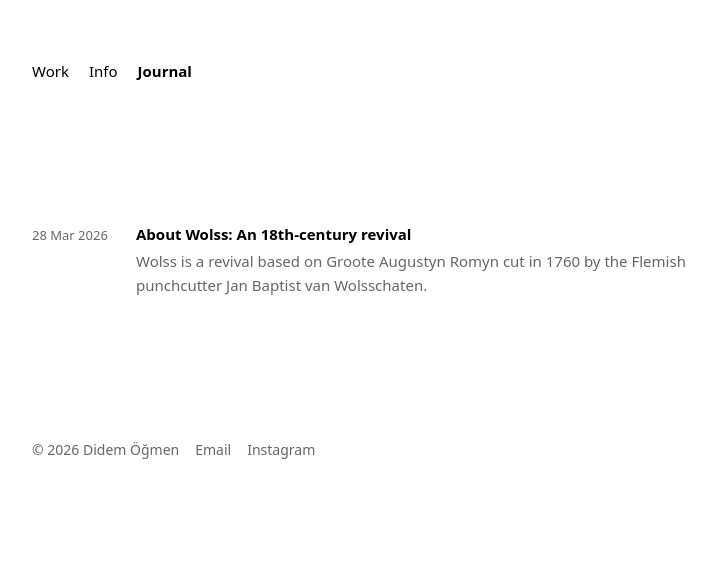
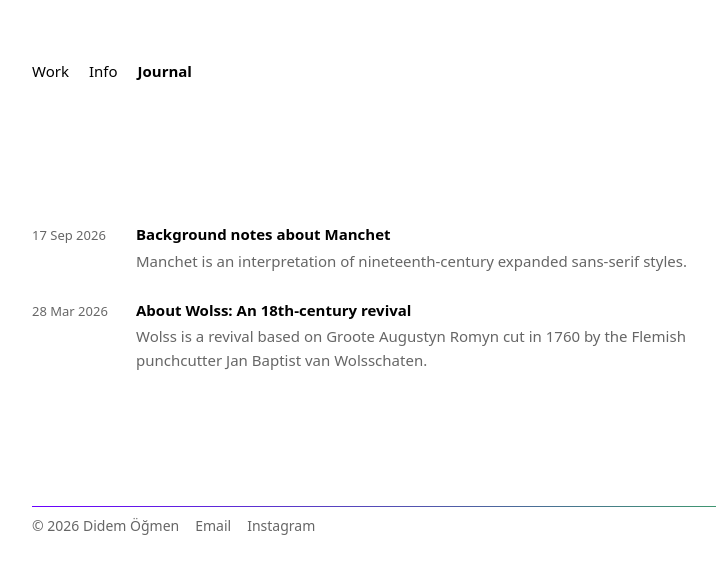
Before and after one commit to do-tf/journal, a Jekyll site: the page built from index.html, in a window 1280 px wide. Shown: the top 574 px of the page, without its empty margins (28-744 px from the left). Built offline with Jekyll 4.4.1, drawn with Linux system fonts in a browser that asks for light colours.

Commit message:
Publish Manchet background notes

```diff
--- /dev/null
+++ b/_posts/2026-09-17-background-notes-about-manchet.md
@@ -0,0 +1,91 @@
+---
+layout: post
+title: "Background notes about Manchet"
+excerpt: Manchet is an interpretation of nineteenth-century expanded sans-serif styles.
+---
+
+Manchet is an interpretation of nineteenth-century expanded sans-serif styles. The project began with a type found in the 1881 edition of an annual commercial directory published in Istanbul during the late Ottoman era. Historical examples of Gothic Expanded No. 2 and earlier Gothic Extended wood type informed its proportions and details. Manchet is not a direct digitisation of these examples, but an interpretation of their characteristic forms and details for use today.
+
+<img src="/assets/images/x-manchet-v01-1.png" alt="Manchet V0.1 specimen">
+
+## L'indicateur Ottoman, 1881
+
+Manchet began with a type I found in the 1881 edition of <em>L'Indicateur Ottoman</em> (later known as <em>Indicateur Oriental</em> and <em>Annuaire Oriental</em>), an annual commercial directory published in Istanbul during the late Ottoman era. An expanded, heavy sans-serif was used for the main headlines of advertisements throughout the publication, with its monumental proportions softened by humanist details in the letterforms, such as the tails of the t and a, and the leg of the R.
+
+Published by Cervati Frères & D. Fatzea, the 1881 directory was printed in multiple scripts, including Latin, Armenian, Greek and Arabic, reflecting the multilingual nature of commercial life in late Ottoman Istanbul. Since advertisements for European type foundries, such as Warnery Frères and Deberny & Cie, appear throughout the directory’s various issues, I started looking toward European sources when trying to identify the type.
+
+<div class="image-grid">
+    <img src="{{ "/assets/images/x-indicateurottoman1881-1.jpg" | relative_url }}" alt="Advertisement using expanded sans-serif headline lettering">
+    <img src="{{ "/assets/images/x-indicateurottoman1881-2.jpg" | relative_url }}" alt="Advertisement using expanded sans-serif headline lettering">
+    <img src="{{ "/assets/images/x-indicateurottoman1881-3.jpg" | relative_url }}" alt="Advertisement using expanded sans-serif headline lettering">
+    <img src="{{ "/assets/images/x-indicateurottoman1881-4.jpg" | relative_url }}" alt="Advertisement using expanded sans-serif headline lettering">
+<figcaption><em>L’Indicateur Ottoman</em>, 1881. Advertisements using the expanded sans-serif.</figcaption>
+</div>
+
+<div class="image-row">
+  <figure>
+    <img src="{{ "/assets/images/x-indicateurottoman-wf.jpg" | relative_url }}" alt="Warnery Frères type foundry advertisement">
+    <figcaption><em>L’Indicateur Ottoman</em>, 1885. Warnery Frères type foundry advertisement.</figcaption>
+  </figure>
+  <figure>
+    <img src="{{ "/assets/images/x-indicateurottoman-multiscript.jpg" | relative_url }}" alt="Multiscript page showing Latin, Arabic, Greek and Armenian">
+    <figcaption><em>L’Indicateur Ottoman</em>, 1881. Multiscript page showing Latin, Armenian, Greek and Arabic.</figcaption>
+  </figure>
+</div>
+
+## Gothic Expanded, No. 2
+
+While looking through historical type specimens, I found a match for the type used in <em>L'Indicateur Ottoman</em> in Dan Reynolds's online <em>Database of sans serifs sold in 19th-century Germany</em>. The design is listed as “Gothic Expanded, No. 2”, with James Conner’s Sons in the US identified as the publishing foundry. The earliest example I have been able to locate digitally is in an 1891 type specimen from James Conner’s Sons, where “Gothic Expanded, No. 2” appears in 18 and 22 point sizes. The oldest German-language showing in Reynolds’s database is an 1867 Schelter & Giesecke specimen, where the design appears under the name “Blockschrift 358”. It also appears under the same name in the foundry's 1886 and 1900 type specimens. The Conner and Schelter examples are remarkably close in their letterforms, including several of the distinctive details that can also be seen in the type used in <em>L’Indicateur Ottoman</em>.
+
+<figure>
+	<img src="{{ "/assets/images/x-jamesconnerssons1891.jpg" | relative_url }}" alt="James Conner’s Sons 1891 specimen detail">
+    <figcaption>James Conner’s Sons, <a href="https://www.loc.gov/item/09031566/"><em>Compact Specimens of James Conner's Sons</em></a>, 1891.</figcaption>
+</figure>
+
+<figure>
+    <img src="{{ "/assets/images/x-scheltergiesecke1867.jpg" | relative_url }}" alt="Detail from Archiv für Buchdruckerkunst und verwandte Geschäftszweige, 1867">
+	<figcaption>A. Waldow, <a href="https://hdl.handle.net/2027/umn.31951000740726u"><em>Archiv für Buchdruckerkunst und verwandte Geschäftszweige</em></a>, 1867, p. 107.</figcaption>
+</figure>
+
+<figure>
+    <img src="{{ "/assets/images/x-scheltergiesecke1886.jpg" | relative_url }}" alt="Schelter & Giesecke 1886 specimen detail">
+	<figcaption>J. G. Schelter &amp; Giesecke, <a href="https://books.google.com.tr/books?id=GvQ4AQAAMAAJ&printsec=frontcover#v=onepage&q&f=false"><em>Muster-Sammlung von J. G. Schelter &amp; Giesecke</em></a>, 1886.</figcaption>
+</figure>
+
+<figure>
+    <img src="{{ "/assets/images/x-scheltergiesecke1900.jpg" | relative_url }}" alt="Schelter & Giesecke 1900 specimen detail">
+	<figcaption>J. G. Schelter und Giesecke, <a href="https://bibliotheques-specialisees.paris.fr/ark:/73873/pf0000171083.locale=en"><em>Proben von J. G. Schelter und Giesecke : gegrünede im Jahr 1819. Erster Band</em></a>, ca. 1900.</figcaption>
+</figure>
+
+
+## Gothic Extended
+
+Looking further back, I came across a similar expanded sans-serif in American wood type. According to Rob Roy Kelly, Darius Wells and E. R. Webb first showed their “Gothic Extended” in <em>Specimen of Plain and Ornamental Wood Type, Cut by Machinery</em> in 1840, and the design most likely originated as wood type. A later Hamilton specimen shows another cut of Gothic Extended. Several of the letterforms in the Gothic Extended style share distinctive design features with the Gothic Expanded No. 2 examples, while the overall proportions are similarly expansive.
+
+<figure>
+    <img src="{{ "/assets/images/x-wellswebb1849.jpg" | relative_url }}" alt="Wells &amp; Webb 1849 specimen detail">
+	<figcaption>Wells &amp; Webb, <a href="https://digitalcollections.rit.edu/luna/servlet/s/13iivz"><em>Specimens of wood type, "cut by machinery" by Wells &amp; Webb, and for sale at their printers' warehouse</em></a>, 1849.</figcaption>
+</figure>
+
+<figure>
+    <img src="{{ "/assets/images/x-hamilton1899.jpg" | relative_url }}" alt="Hamilton 1899 specimen detail">
+	<figcaption>Hamilton Manufacturing Co., <a href="https://hdl.handle.net/2027/mdp.39015019775728"><em>Hamilton's wood type</em></a>, 1899.</figcaption>
+</figure>
+
+## Manchet
+
+Manchet is not a direct digitisation of these historical examples, but an interpretation of their characteristic forms and details for use today. The proportions and weight have been slightly adjusted, while the stroke contrast of the lowercase has in particular been modified to help improve readability in longer settings. Elements from both Gothic Extended and Gothic Expanded No. 2 have informed the design, with details such as the diagonal terminals seen in some Gothic Extended examples influencing the terminal treatment in Manchet rather than the horizontally cut terminals of Gothic Expanded No. 2. The specimens I worked from did not provide a complete set of characters, so some have been derived while others have been deliberately reinterpreted; for example, Manchet uses a single-storey g rather than the double-storey form seen in the references.
+
+Version 0.1 includes uppercase and lowercase A–Z, numerals and basic punctuation. Future releases will expand the character set and language coverage. A trial font is available upon request.
+
+<img src="/assets/images/x-manchet-v01-2.png" alt="Manchet V0.1 specimen 72 pt">
+<img src="/assets/images/x-manchet-v01-3.png" alt="Manchet V0.1 specimen 72 pt">
+<img src="/assets/images/x-manchet-v01-4.png" alt="Manchet V0.1 specimen 36 pt">
+
+<hr>
+
+<p class="note"><strong>References</strong></p>
+<p class="note"><em>L'Indicateur Ottoman. Annuaire almanach du commerce de l'industrie, de l'administration et de la magistrature</em> (1881). Cervati Frères &amp; D. Fatzea. <a href="https://archives.saltresearch.org/handle/123456789/2919">SALT Research</a>.</p>
+<p class="note">Dan Reynolds, <em>Database of sans serifs sold in 19th-century Germany</em>. <a href="https://www.typeoff.de/database-of-sans-serifs/">TypeOff</a>.</p>
+<p class="note">Rob Roy Kelly, <em>American Wood Type, 1828–1900</em> (New York: Van Nostrand Reinhold, 1969). <a href="https://archive.org/details/americanwoodtype0000kell/page/300/mode/2up">Internet Archive</a>.</p>
+<p class="note">Rob Roy Kelly American Wood Type Collection, <em>Gothic Extended</em>. University of Texas at Austin. <a href="https://rrk.finearts.utexas.edu/woodtype/gothic/lineal/gothic-extended/">RRK American Wood Type Collection</a>.</p>
--- a/assets/css/site.css
+++ b/assets/css/site.css
@@ -202,6 +202,8 @@
 
 .content .note a{
   color: var(--muted);
+  text-decoration: underline;
+  text-underline-offset: 2px;
 }
 
 /* Code */
@@ -249,7 +251,15 @@
   color: var(--muted);
   font-size: 13px;
   font-style: normal;
+}
 
+.content figcaption a{
+  color: inherit;
+  text-decoration: none;
+}
+
+.content figcaption a:hover{
+  opacity: 0.6;
 }
 
 /* Multi-image layouts (opt-in via HTML in Markdown) */
@@ -285,7 +295,7 @@
 .content .image-grid{
   display: grid;
   grid-template-columns: repeat(2, minmax(0, 1fr));
-  gap: 16px;
+  gap: 10px;
   margin: 40px 0;
 }
 
@@ -295,7 +305,9 @@
   height: auto;
   display: block;
 }
-
+.image-grid figcaption{
+  grid-column: 1 / -1;
+}
 /* Responsive */
 @media (max-width: 520px){
   .wrap{
@@ -308,4 +320,8 @@
   .post-title{ font-size: 24px; }
 
   .content h2{ font-size: 18px; }
+
+  .content .image-grid{
+    grid-template-columns: 1fr;
+  }
 }
```
Also changed, not shown: assets/images/x-hamilton1899.jpg (added), assets/images/x-indicateurottoman-multiscript.jpg (added), assets/images/x-indicateurottoman-wf.jpg (added), assets/images/x-indicateurottoman1881-1.jpg (added), assets/images/x-indicateurottoman1881-2.jpg (added), assets/images/x-indicateurottoman1881-3.jpg (added), assets/images/x-indicateurottoman1881-4.jpg (added), assets/images/x-jamesconnerssons1891.jpg (added), assets/images/x-manchet-v01-1.png (added), assets/images/x-manchet-v01-2.png (added), assets/images/x-manchet-v01-3.png (added), assets/images/x-manchet-v01-4.png (added), assets/images/x-scheltergiesecke1867.jpg (added), assets/images/x-scheltergiesecke1886.jpg (added), 2 more files.
